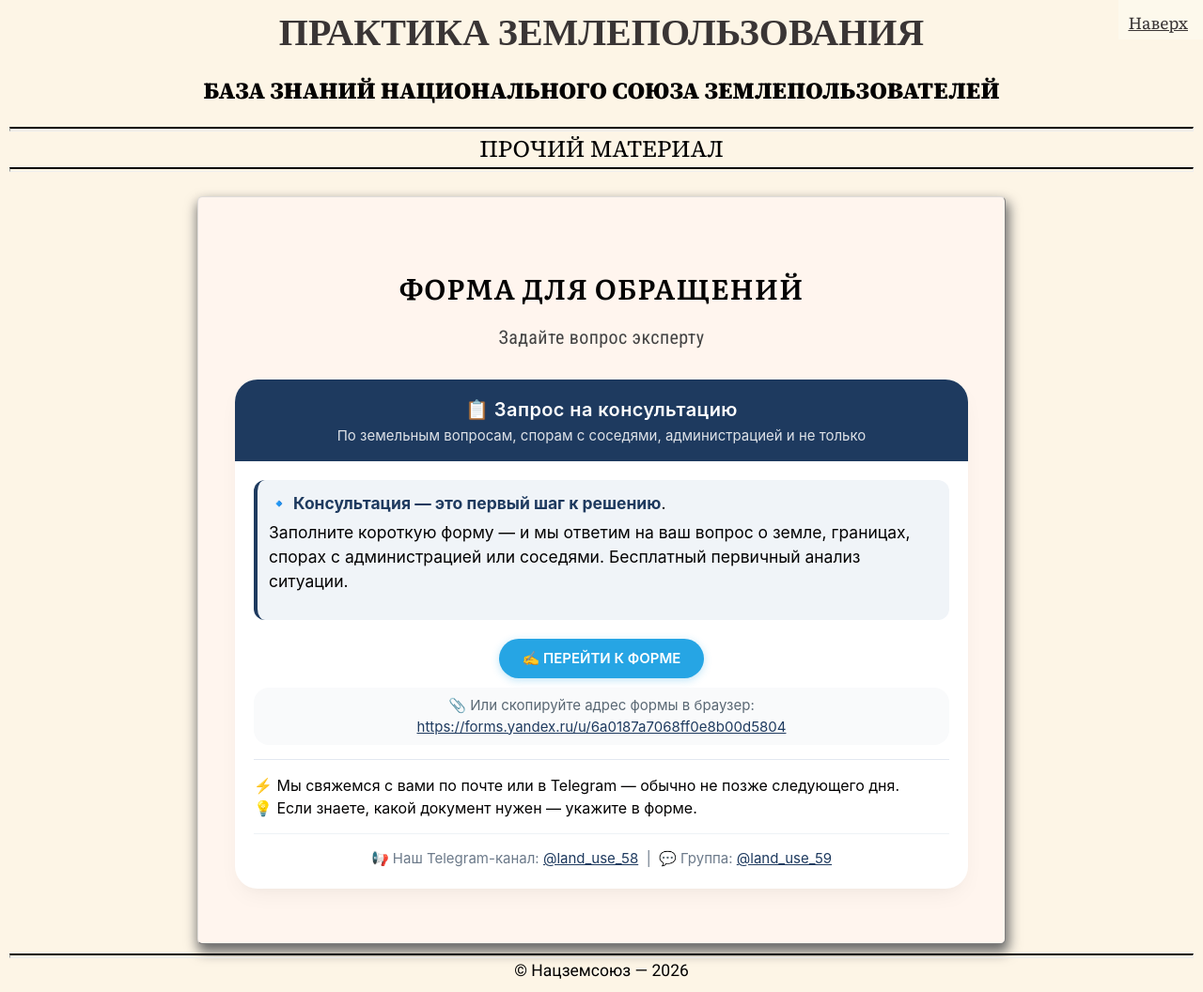
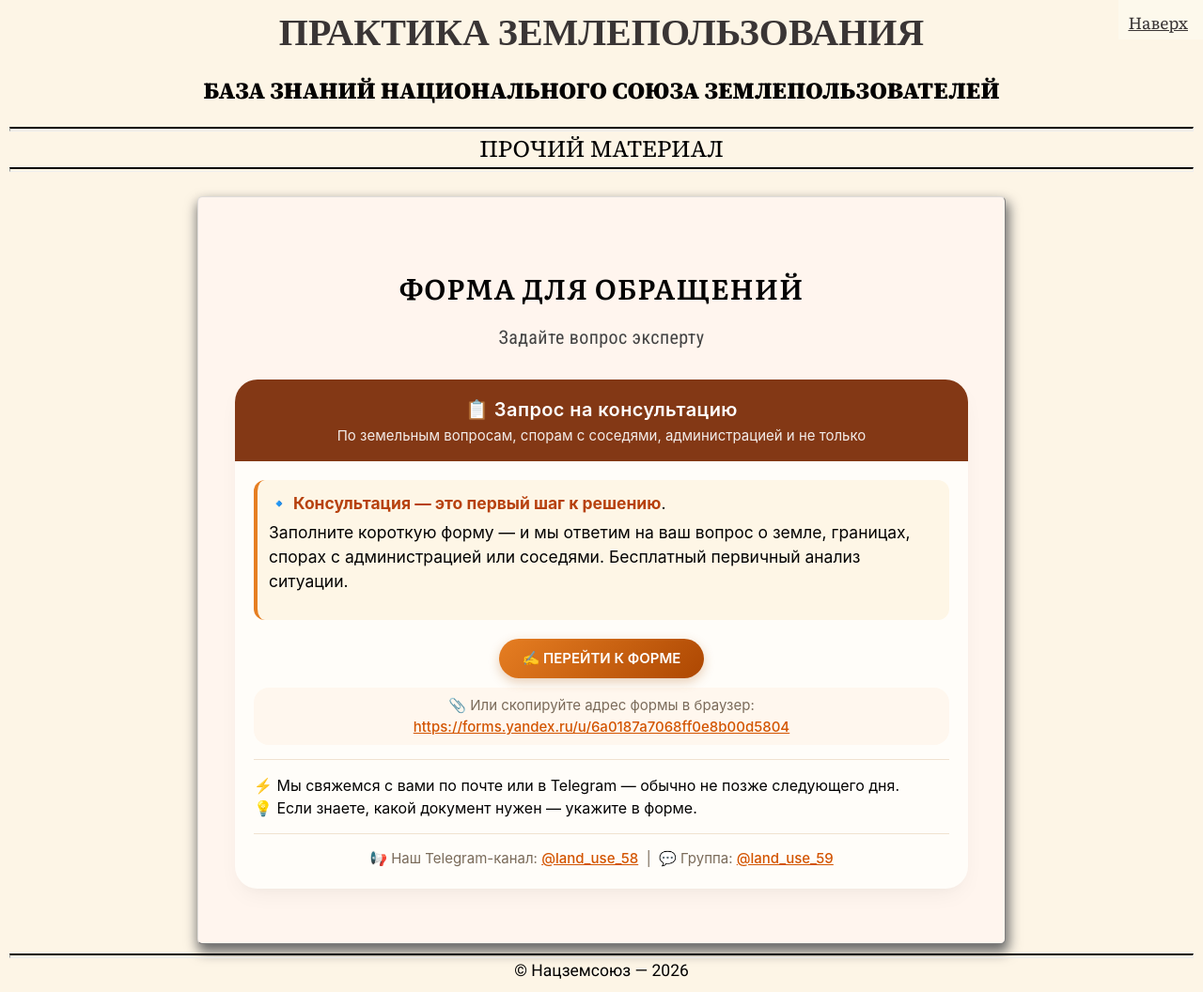
Before and after one commit to SergSi/land-use-art, a Jekyll site: the page built from _posts/2025-03-01-pochta.md, in a window 1280 px wide and 1056 px high. Shown: the whole window at 94% size. Built offline with Jekyll 4.4.1, drawn with Linux system fonts in a browser that asks for light colours; some web fonts are replaced.

Commit message:
Update 2025-03-01-pochta.md

```diff
--- a/_posts/2025-03-01-pochta.md
+++ b/_posts/2025-03-01-pochta.md
@@ -4,38 +4,43 @@ summary: Задайте вопрос эксперту
 class: "info"
 image: pochta.png
 ---
-<div class="telegram-consult-wrapper" style="max-width: 780px; margin: 2rem auto; background: white; border-radius: 24px; box-shadow: 0 10px 25px -5px rgba(0,0,0,0.05), 0 8px 10px -6px rgba(0,0,0,0.02); overflow: hidden; font-family: -apple-system, BlinkMacSystemFont, 'Segoe UI', Roboto, sans-serif;">
-    <div style="background: #1e3a5f; color: white; padding: 2rem 2rem 1.5rem 2rem; text-align: center;">
+<div class="telegram-consult-wrapper" style="max-width: 780px; margin: 2rem auto; background: #FFFDF9; border-radius: 24px; box-shadow: 0 10px 25px -5px rgba(0,0,0,0.05), 0 8px 10px -6px rgba(0,0,0,0.02); overflow: hidden; font-family: -apple-system, BlinkMacSystemFont, 'Segoe UI', Roboto, sans-serif;">
+    <!-- Верхний заголовочный блок: теплый темный фон (терракота) -->
+    <div style="background: #833815; color: white; padding: 2rem 2rem 1.5rem 2rem; text-align: center;">
         <h2 style="color: white; margin: 0 0 0.5rem 0; font-size: 2rem; font-weight: 600;">📋 Запрос на консультацию</h2>
-        <p style="margin: 0; font-size: 1.5rem; opacity: 0.85;">По земельным вопросам, спорам с соседями, администрацией и не только</p>
+        <p style="margin: 0; font-size: 1.5rem; opacity: 0.9;">По земельным вопросам, спорам с соседями, администрацией и не только</p>
     </div>
         <div style="padding: 2rem;">
-        <div style="background: #f0f4f8; border-left: 4px solid #1e3a5f; padding: 1.2rem; margin-bottom: 2rem; border-radius: 12px;">
-            <p style="margin-bottom: 0.5rem;"><strong style="color: #1e3a5f;">🔹 Консультация — это первый шаг к решению</strong>.</p>
+        <!-- Блок с описанием: теплый бежевый фон и акцент ярким оранжевым -->
+        <div style="background: #FEF6E6; border-left: 4px solid #E67E22; padding: 1.2rem; margin-bottom: 2rem; border-radius: 12px;">
+            <p style="margin-bottom: 0.5rem;"><strong style="color: #B7410E;">🔹 Консультация — это первый шаг к решению</strong>.</p>
             <p>Заполните короткую форму — и мы ответим на ваш вопрос о земле, границах, спорах с администрацией или соседями. Бесплатный первичный анализ ситуации.</p>
         </div>
+        <!-- Кнопка: теплый и яркий оранжево-золотистый градиент -->
         <div style="text-align: center; margin: 2rem 0 1rem;">
             <a href="https://forms.yandex.ru/u/6a0187a7068ff0e8b00d5804"
                target="_blank"
                rel="noopener noreferrer"
-               style="display: inline-block; background-color: #26A5E4; color: white; text-decoration: none; padding: 1rem 2.5rem; font-size: 1.5rem; font-weight: 600; border-radius: 60px; transition: background 0.2s ease; box-shadow: 0 2px 8px rgba(38,165,228,0.3);">
+               style="display: inline-block; background: linear-gradient(135deg, #E67E22, #ad4702); color: white; text-decoration: none; padding: 1rem 2.5rem; font-size: 1.5rem; font-weight: 600; border-radius: 60px; transition: background 0.2s ease, transform 0.1s; box-shadow: 0 4px 12px rgba(177, 97, 28, 0.3);">
                ✍️ ПЕРЕЙТИ К ФОРМЕ
             </a>
         </div>
-        <div style="margin-top: 1rem; font-size: 1.5rem; color: #5a6874; text-align: center; background: #f9fafb; padding: 0.8rem; border-radius: 16px;">
+        <!-- Ссылка на форму: теплые тона -->
+        <div style="margin-top: 1rem; font-size: 1.5rem; color: #7A6B5A; text-align: center; background: #FFF7EE; padding: 0.8rem; border-radius: 16px;">
             📎 Или скопируйте адрес формы в браузер:<br>
-            <a href="https://forms.yandex.ru/u/6a0187a7068ff0e8b00d5804" target="_blank" rel="noopener noreferrer" style="color: #1e3a5f; word-break: break-all;">
+            <a href="https://forms.yandex.ru/u/6a0187a7068ff0e8b00d5804" target="_blank" rel="noopener noreferrer" style="color: #D35400; word-break: break-all; font-weight: 500;">
                 https://forms.yandex.ru/u/6a0187a7068ff0e8b00d5804
             </a>
         </div>
-        <div style="height: 1px; background: #e2e8f0; margin: 1.5rem 0;"></div>
+        <div style="height: 1px; background: #F0E2D0; margin: 1.5rem 0;"></div>
+        <!-- Дополнительный текст -->
         <p style="font-size: 1.6rem; margin: 0;">
             ⚡ Мы свяжемся с вами по почте или в Telegram — обычно не позже следующего дня.<br>💡 Если знаете, какой документ нужен — укажите в форме.
         </p>
-        <div style="font-size: 1.5rem; color: #6c7a8a; text-align: center; margin-top: 1.5rem; border-top: 1px solid #eef2f6; padding-top: 1.5rem;">
-            📢 Наш Telegram-канал: <a href="https://t.me/land_use_58" target="_blank" style="color: #1e3a5f;">@land_use_58</a> &nbsp;|&nbsp;
-            💬 Группа: <a href="https://t.me/land_use_59" target="_blank" style="color: #1e3a5f;">@land_use_59</a>
+        <!-- Ссылки на Telegram: теплый акцент -->
+        <div style="font-size: 1.5rem; color: #7A6B5A; text-align: center; margin-top: 1.5rem; border-top: 1px solid #F0E2D0; padding-top: 1.5rem;">
+            📢 Наш Telegram-канал: <a href="https://t.me/land_use_58" target="_blank" style="color: #D35400; font-weight: 500;">@land_use_58</a> &nbsp;|&nbsp;
+            💬 Группа: <a href="https://t.me/land_use_59" target="_blank" style="color: #D35400; font-weight: 500;">@land_use_59</a>
         </div>
-
     </div>
 </div>
```
